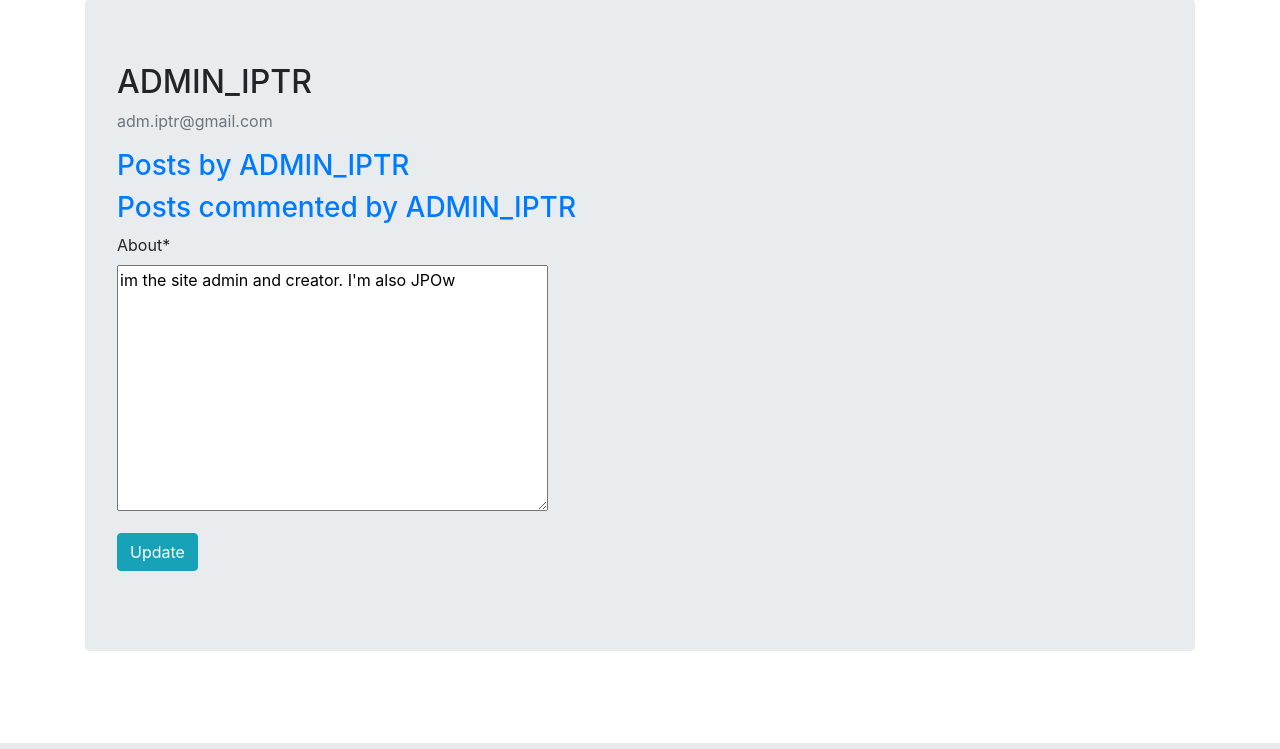
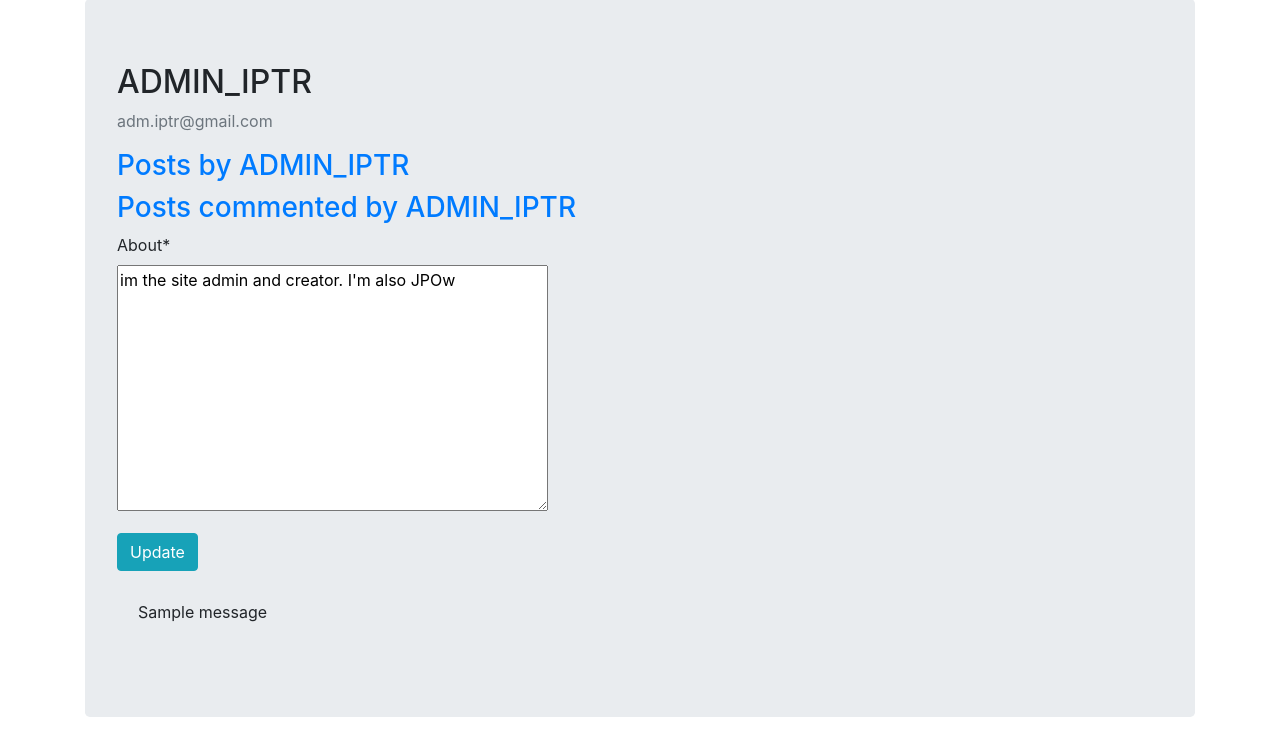
Before and after one commit to albud187/project_IPTR, a Django app: page /profile/ in a window 1280 px wide. Shown: the part 57-806 px from the top of the page. Run offline with Django 3.2, Linux system fonts and the light colour scheme; a user stored in the database is signed in; data comes from the database, SQL or seed files in the repository; both versions use the stored data as it was after the commit; tables that the repository leaves empty hold one stand-in row (values such as "Sample post"); one stand-in notice (Sample message) is shown; parts of the project's set-up code (start-up, migrations or seed data) failed here and were passed over; some libraries are stand-ins or nearby versions.

Commit message:
update message

```diff
--- a/app_profiles/templates/user_profile_private.html
+++ b/app_profiles/templates/user_profile_private.html
@@ -25,6 +25,17 @@
           </div>
       </form>
     </div>
+{% if messages %}
+
+{% for message in messages %}
+<div class="alert alert-d">
+{{message}}
+
+</div>
+
+{%endfor %}
+
+{% endif %}
 
   </div>
 </div>
```
Also changed, not shown: db.sqlite3.
